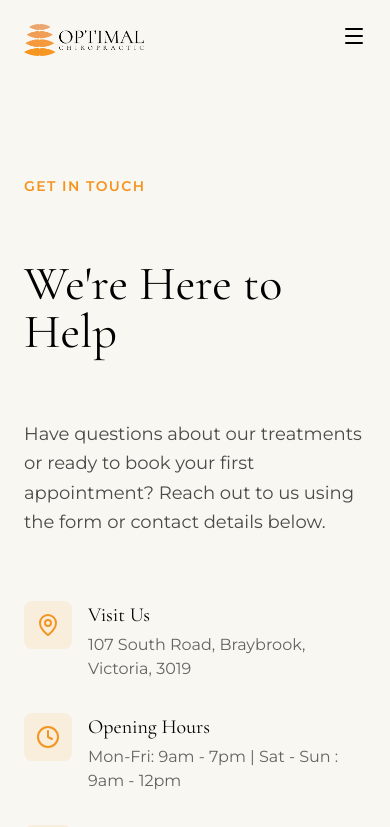
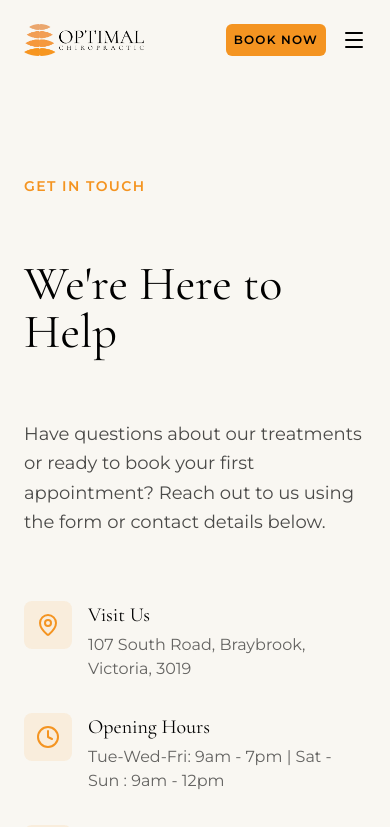
Before and after one commit to dewmindi/optimal-chiropractic-website, a Next.js app: page /contact in a window 390 px wide. Shown: the top 827 px of the page. Built offline with nearby package versions, Linux system fonts and the light colour scheme.

Commit message:
Changes Revision 1

```diff
--- a/components/Navbar.tsx
+++ b/components/Navbar.tsx
@@ -64,21 +64,24 @@ const Navbar: React.FC = () => {
             ))}
           </div>
 
-          {/* Mobile Toggle */}
-          <div className="md:hidden">
+          {/* Right side container: Book Now + Mobile Toggle */}
+          <div className="flex items-center space-x-4 ml-auto md:w-32 md:justify-end">
             <button
-              onClick={() => setMobileMenuOpen(!mobileMenuOpen)}
-              className="text-brand-black focus:outline-none"
+              onClick={() => setBookingModalOpen(true)}
+              className="text-xs font-bold uppercase tracking-widest bg-brand-orange p-2 rounded-md hover:opacity-80 transition-opacity"
             >
-              {mobileMenuOpen ? <X size={24} /> : <Menu size={24} />}
-            </button>
-          </div>
-
-          {/* Placeholder for balance on right side desktop */}
-          <div className="hidden md:block w-32 text-right">
-            <button onClick={() => setBookingModalOpen(true)} className="text-xs font-bold uppercase tracking-widest bg-brand-orange p-2 rounded-md hover:border-brand-orange transition-colors">
               Book Now
             </button>
+
+            {/* Mobile Toggle */}
+            <div className="md:hidden flex items-center">
+              <button
+                onClick={() => setMobileMenuOpen(!mobileMenuOpen)}
+                className="text-brand-black focus:outline-none"
+              >
+                {mobileMenuOpen ? <X size={24} /> : <Menu size={24} />}
+              </button>
+            </div>
           </div>
         </div>
       </nav>
@@ -102,14 +105,6 @@ const Navbar: React.FC = () => {
                 {link.name}
               </Link>
             ))}
-            <div className="pt-8">
-              <button
-                onClick={() => { setMobileMenuOpen(false); setBookingModalOpen(true); }}
-                className="px-8 py-3 bg-brand-black text-cream uppercase tracking-widest text-sm"
-              >
-                Book Appointment
-              </button>
-            </div>
           </motion.div>
         )}
       </AnimatePresence>
--- a/constants.ts
+++ b/constants.ts
@@ -206,7 +206,7 @@ export const WHY_CHOOSE_US_CONTENT = [
 export const TREATMENTS_BENTO = [
   {
     id: 't1',
-    title: "Spinal Decompression",
+    title: "Arthrostim therapy",
     subtitle: "Non-surgical relief",
     image: Spinal,
     colSpan: "col-span-1 md:col-span-2",
@@ -279,12 +279,12 @@ export const CONTACT_INFO = {
   address: "107 South Road, Braybrook, Victoria, 3019",
   phone: "03 9386 9863",
   email: "info@optimalchiropractic.com.au",
-  hours: "Mon-Fri: 9am - 7pm | Sat - Sun : 9am - 12pm"
+  hours: "Tue-Wed-Fri: 9am - 7pm | Sat - Sun : 9am - 12pm"
 };
 
 export const SOCIAL_LINKS = [
-  { name: 'Facebook', url: 'https://www.facebook.com/share/1ATsAbvsYz/?mibextid=wwXIfr' },
-  { name: 'Instagram', url: 'https://www.instagram.com/optimalchiro_?igsh=dzZ3ZmV3YjEzNG80&utm_source=qr' },
+  { name: 'Facebook', url: 'https://www.facebook.com/Braybrookchiropractic' },
+  { name: 'Instagram', url: 'https://www.instagram.com/braybrook_chiropractic?igsh=dzZ3ZmV3YjEzNG80&utm_source=qr' },
   { name: 'Linkedin', url: 'https://www.linkedin.com/company/optimalchiropractic/' },
   { name: 'TikTok', url: 'https://www.tiktok.com/@optimal.chiropractic?_r=1&_t=ZS-94G9eQxw8eO' },
 ];
--- a/sections/Footer.tsx
+++ b/sections/Footer.tsx
@@ -5,8 +5,8 @@ import Link from 'next/link';
 
 const Footer: React.FC = () => {
   const socialLinks = [
-    { name: 'Facebook', url: 'https://www.facebook.com/share/1ATsAbvsYz/?mibextid=wwXIfr' },
-    { name: 'Instagram', url: 'https://www.instagram.com/optimalchiro_?igsh=dzZ3ZmV3YjEzNG80&utm_source=qr' },
+    { name: 'Facebook', url: 'https://www.facebook.com/Braybrookchiropractic' },
+    { name: 'Instagram', url: 'https://www.instagram.com/braybrook_chiropractic?igsh=dzZ3ZmV3YjEzNG80&utm_source=qr' },
     { name: 'Linkedin', url: 'https://www.linkedin.com/company/optimalchiropractic/' },
     { name: 'TikTok', url: 'https://www.tiktok.com/@optimal.chiroprac?_r=1&_t=ZS-94DHtL03nVw' },
   ];
```
